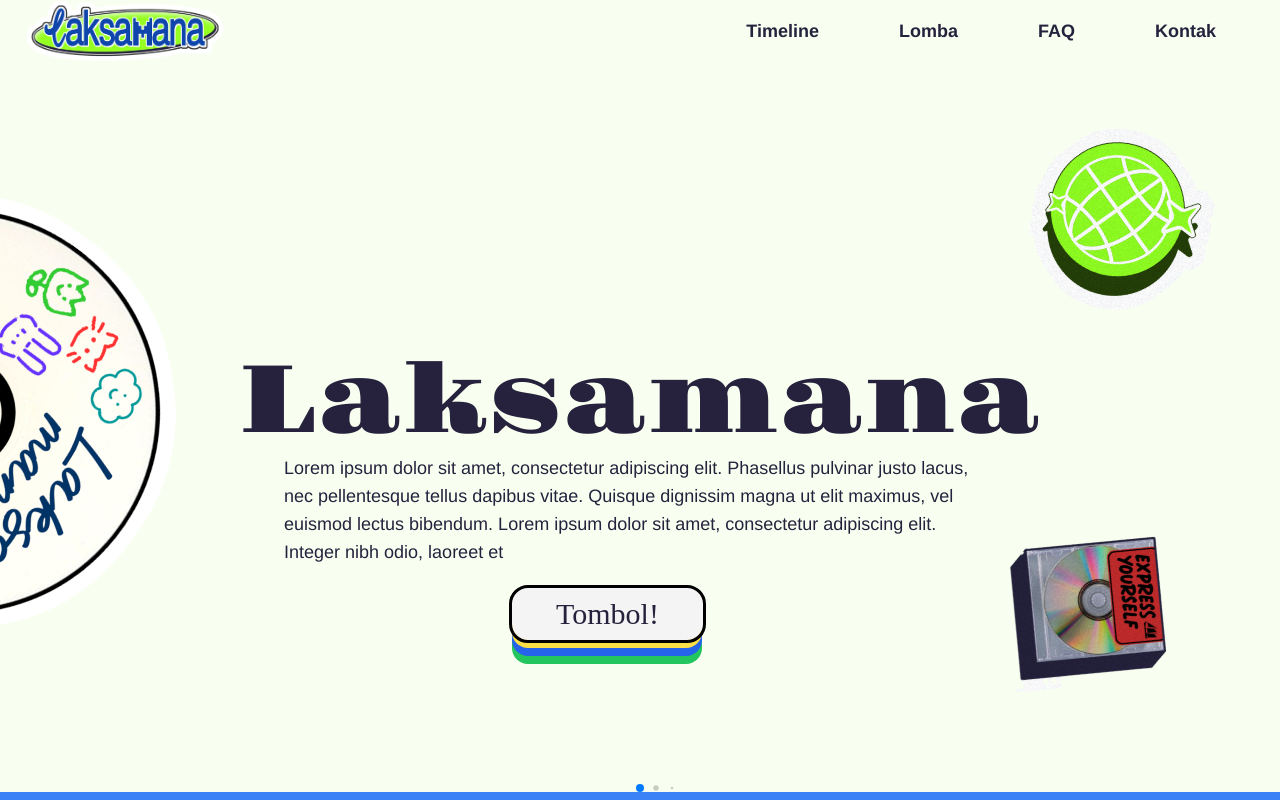
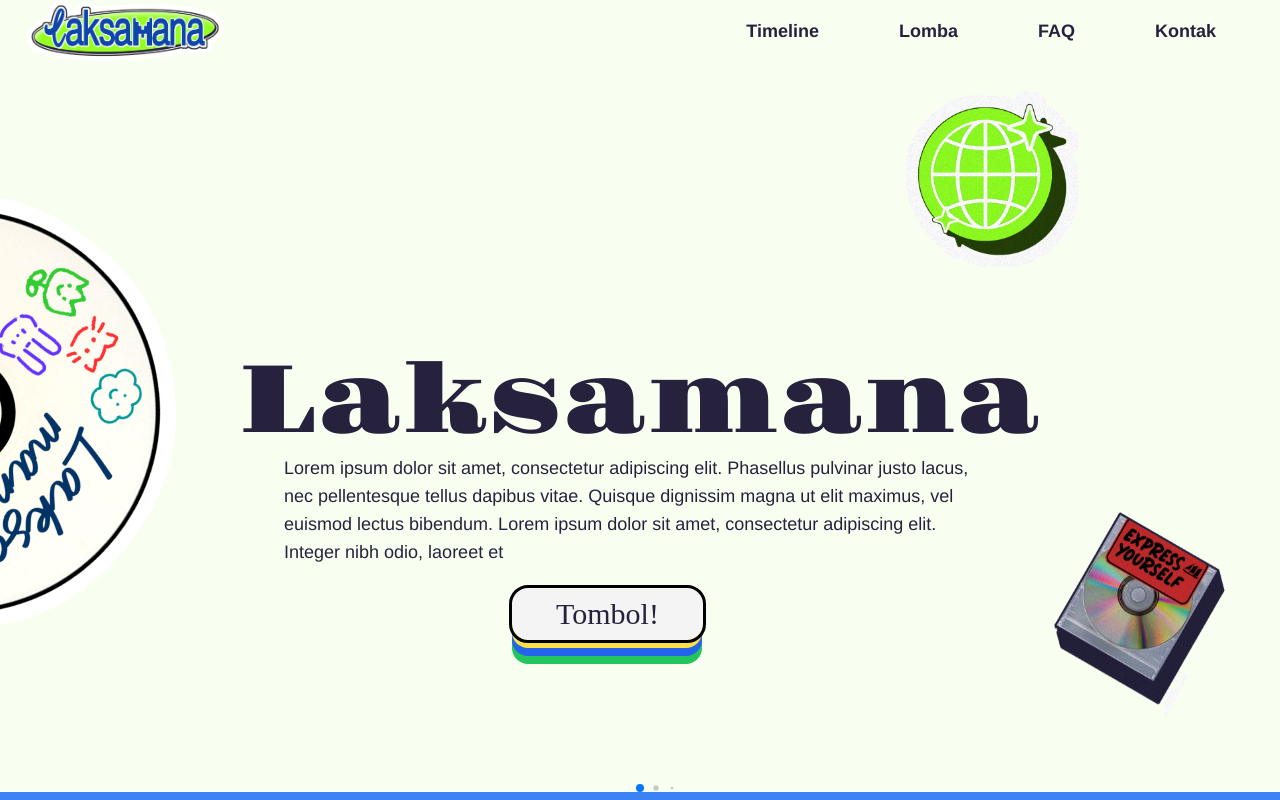
Before and after one commit to Ramasanjaya22/laksamanaugm23-landing, a Next.js app: page / in a window 1280 px wide. Shown: the top 800 px of the page. Built offline with nearby package versions, Linux system fonts and the light colour scheme.

Commit message:
Animation fix

```diff
--- a/components/Hero.js
+++ b/components/Hero.js
@@ -26,12 +26,12 @@ function Hero() {
           <img
             src="Sticker2.png"
             alt="stiker"
-            class="absolute right-[5%] top-[15%] w-[15%] animate-wiggle"
+            class="absolute right-[15%] top-[10%] w-[15%] lowfpsleft"
           />
           <img
             src="Sticker1.png"
             alt="sticker2"
-            class="absolute w-[20%] right-[5%] top-[60%] animate-wiggle"
+            class="absolute w-[20%] right-[1%] top-[60%] lowframe"
           />
           <div>
             <button
--- a/styles/globals.css
+++ b/styles/globals.css
@@ -144,3 +144,23 @@ section::-webkit-scrollbar {
   background: #3dfd03d2;
   filter: blur(150px);
 }
+
+  .lowframe {
+    animation: snapRight 2s steps(2, end) infinite;
+  }
+
+  @keyframes snapRight {
+    to {
+      transform:rotate(60deg);
+    }
+  }
+
+  .lowfpsleft {
+    animation: snapLeft 2s steps(2, end) infinite;
+  }
+
+  @keyframes snapLeft {
+    to {
+      transform:rotate(-60deg);
+    }
+  }
```
